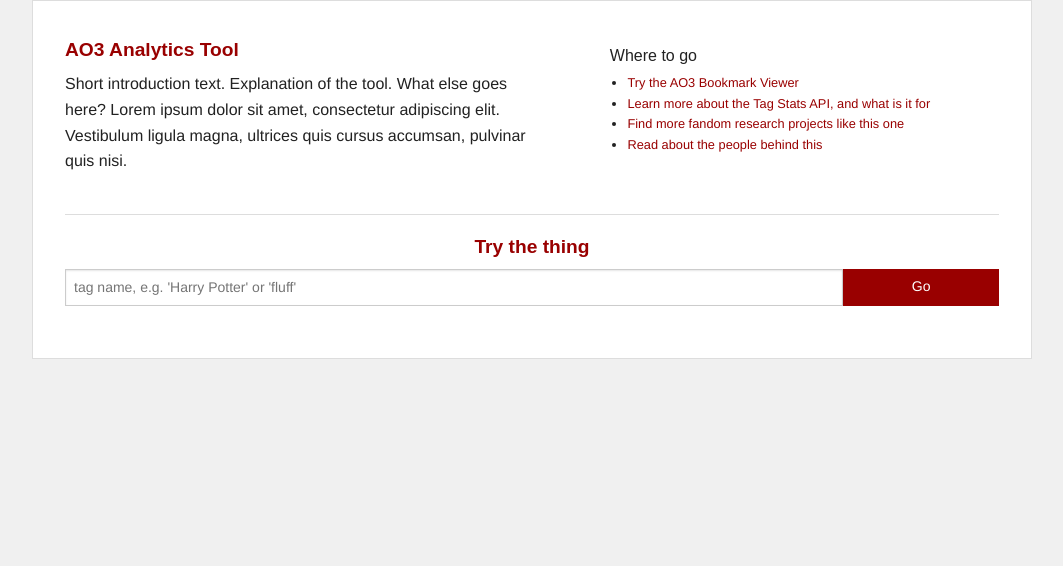
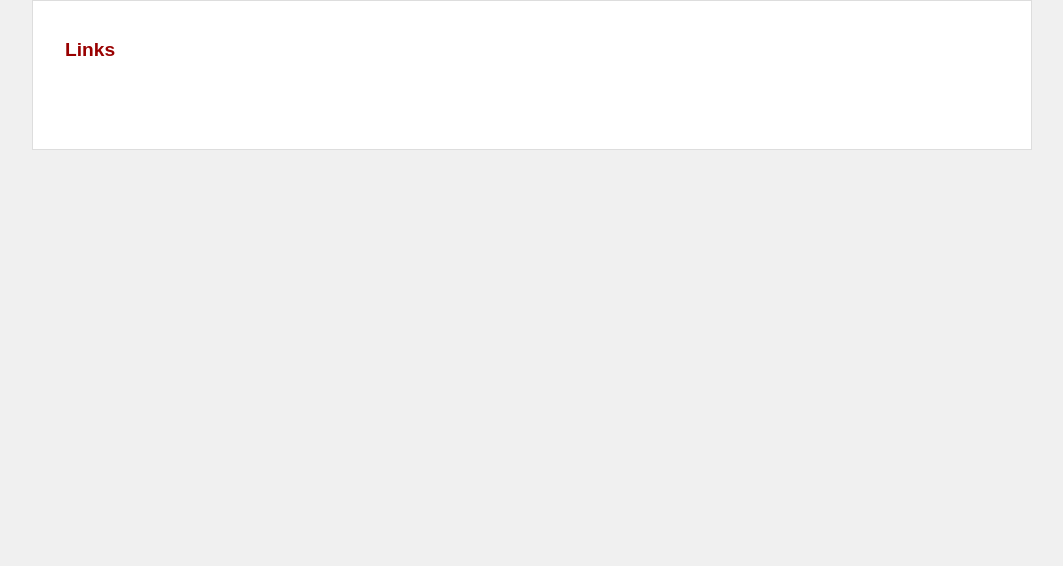
Before and after one commit to esgibter/fandomstats, a Python web app: template src/application/home/templates/linkspam.html in a window 1280 px wide. Shown: the part 54-620 px from the top of the page, without its empty margins (108-1171 px from the left). Run offline with Jinja, Linux system fonts and the light colour scheme; the template is opened without the code that fills it, so the values that code supplies are empty.

Commit message:
cleaned out the linkspam page and removed the link from the homepage. We will do this sometime whenever.

```diff
--- a/src/application/home/templates/homepage.html
+++ b/src/application/home/templates/homepage.html
@@ -11,7 +11,7 @@
 			<ul >
 				<li><a href="/ao3-bookmark-viewer">Try the AO3 Bookmark Viewer</a></li>
 				<li><a href="/ao3-tag-stats">Learn more about the Tag Stats API, and what is it for</a></li>
-				<li><a href="/fandom-research-directory">Find more fandom research projects like this one</a></li>
+				<!--<li><a href="/fandom-research-directory">Find more fandom research projects like this one</a></li>-->
 				<li><a href="/about">Read about the people behind this</a></li>
 			</ul>
 		</aside>
@@ -32,7 +32,7 @@
     	-->
 	</form>
 	<div class="row api-results">
-		<div id="json-export" class="large-12 column">
+		<div id="api-export" class="large-12 column">
 			<label>results as CSV:</label>
 			<textarea placeholder="" id="result-field" readonly="readonly">
 			</textarea>
--- a/src/application/home/templates/linkspam.html
+++ b/src/application/home/templates/linkspam.html
@@ -3,44 +3,8 @@
 {% block content %}
 	<div class="row collapse">
 		<div class="large-6 medium-6 small-12 columns">
-			<h3>AO3 Analytics Tool</h3>
-			<p>Short introduction text. Explanation of the tool. What else goes here? Lorem ipsum dolor sit amet, consectetur adipiscing elit. Vestibulum ligula magna, ultrices quis cursus accumsan, pulvinar quis nisi.</p>
-		</div>
-		<aside id="homepage-linklist" class="medium-5 columns">
-			<h4>Where to go</h4>
-			<ul >
-				<li><a href="">Try the AO3 Bookmark Viewer</a></li>
-				<li><a href="">Learn more about the Tag Stats API, and what is it for</a></li>
-				<li><a href="">Find more fandom research projects like this one</a></li>
-				<li><a href="">Read about the people behind this</a></li>
-			</ul>
-		</aside>
-	</div>
-	<hr class="splitter" />
-	<h3 id="api-header">Try the thing</h3>
-	<form id="searchform" class="row collapse">
-		<div class="large-10 medium-9 small-12 columns">
-	          <input id="search-string" type="text" placeholder="tag name, e.g. 'Harry Potter' or 'fluff'" autocomplete="off">
-    	</div>
-    	<div class="large-2 medium-3 small-12 columns">
-          <a href="#" id="search-btn" class="button postfix">Go</a>
-    	</div>
-    	<!--
-    	<div class="large-2 medium-3 small-12 columns">
-          <a href="#" id="add-searchword"> + add search tag</a>
-    	</div>
-    	-->
-	</form>
-	<div class="row api-results">
-		<div id="json-export" class="large-12 column">
-			<label>results as JSON:</label>
-			<textarea placeholder="" id="json-field" readonly="readonly">
-			</textarea>
-		</div>
-	</div>
-	<div class="row collapse api-results">
-		<div id="learnmore" class="medium-3 medium-offset-9 columns">
-			<a href="">Learn more about the API</a>
+			<h3>Links</h3>
+			<p>&nbsp;</p>
 		</div>
 	</div>
 {% endblock %}
--- a/src/application/home/templates/tag-stats.html
+++ b/src/application/home/templates/tag-stats.html
@@ -33,7 +33,7 @@
     	-->
 	</form>
 	<div id="graph-area" class="api-results">
-		<div id="json-export">
+		<div id="api-export">
 			<p>… and we return to you data about how that tag is used on AO3, in JSON format.</p>
 			<label>API results:</label>
 			<textarea id="result-field" readonly="readonly" placeholder="(use the searchbar above)">
```
